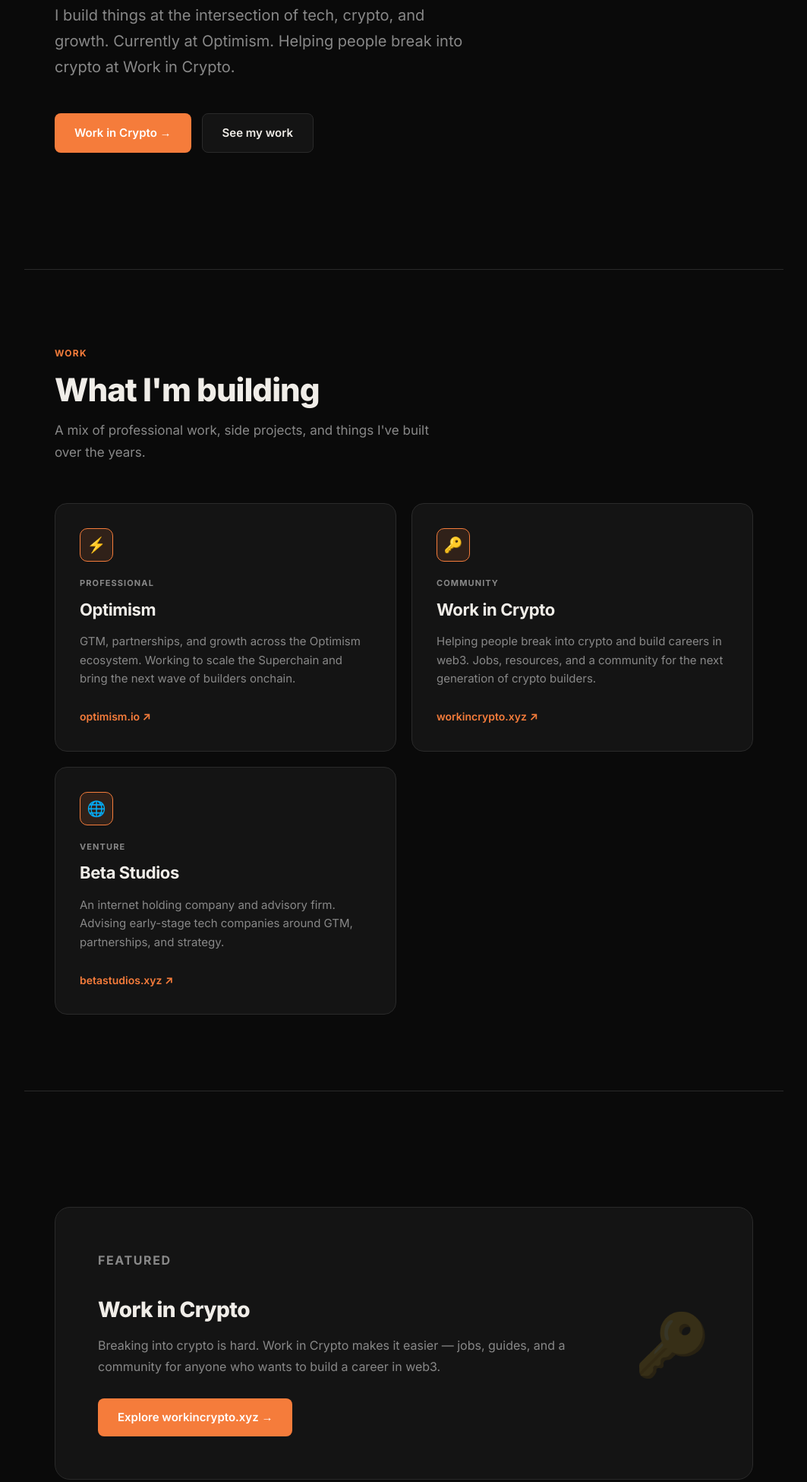
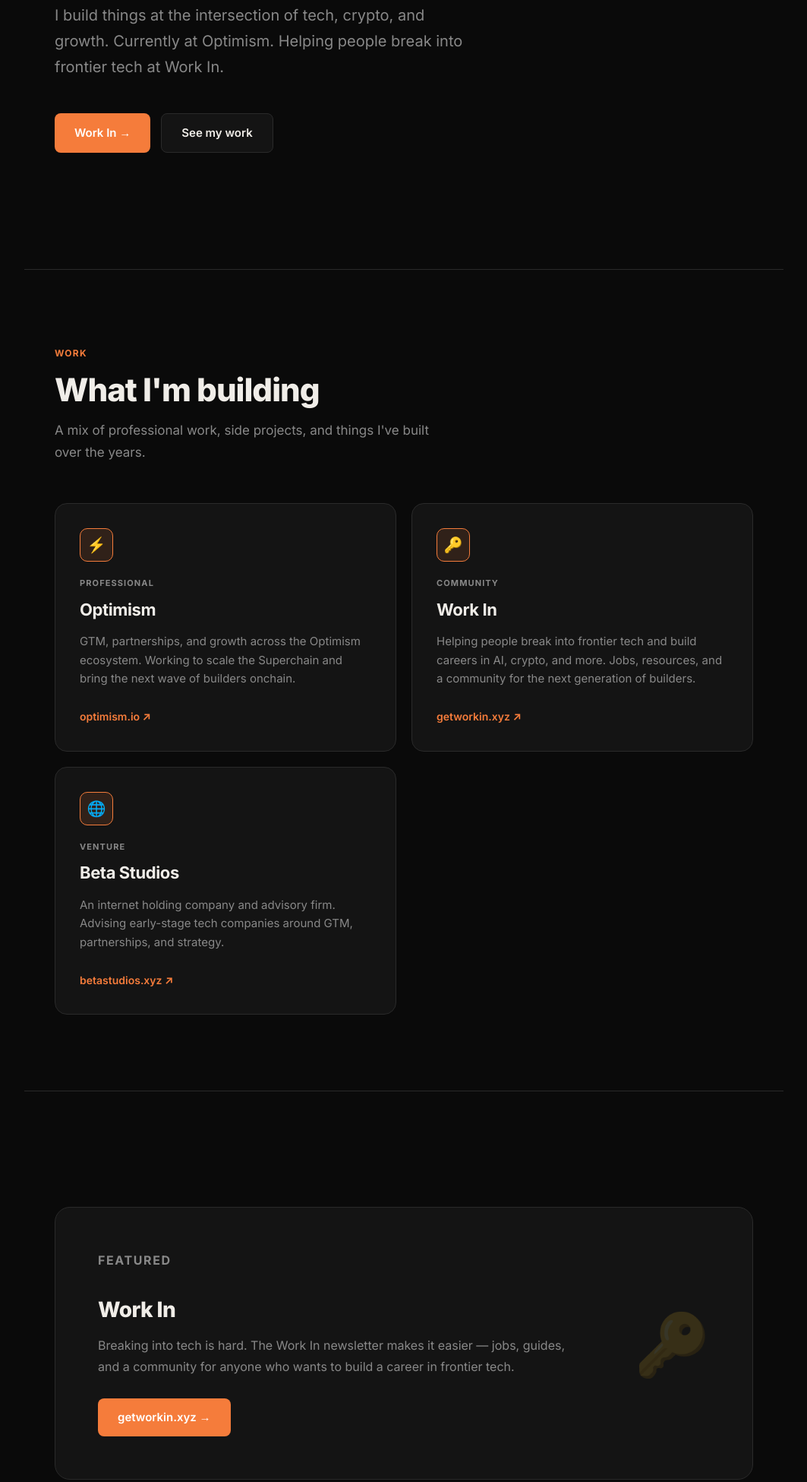
Before and after one commit to fahimsachedina/fahimsachedina-site, a plain HTML site: page index.html in a window 1280 px wide. Shown: the part 446-2396 px from the top of the page at 76% size, without its empty margins (108-1171 px from the left). Drawn offline with Linux system fonts and the light colour scheme.

Commit message:
Rebrand Work in Crypto to Work In, update links to getworkin.xyz, remove em dashes

```diff
--- a/index.html
+++ b/index.html
@@ -430,11 +430,11 @@
     <div class="nav-logo">Fahim<span>.</span></div>
     <ul class="nav-links">
       <li><a href="#portfolio">Work</a></li>
-      <li><a href="#workincrypto">Work in Crypto</a></li>
+      <li><a href="#workincrypto">Work In</a></li>
       <li><a href="#about">About</a></li>
       <li><a href="#contact">Contact</a></li>
     </ul>
-    <a href="https://www.workincrypto.xyz/" target="_blank" class="btn btn-primary" style="padding: 10px 20px; font-size: 14px;">Work in Crypto</a>
+    <a href="https://getworkin.xyz/" target="_blank" class="btn btn-primary" style="padding: 10px 20px; font-size: 14px;">Work In</a>
   </nav>
 
   <!-- HERO -->
@@ -448,11 +448,11 @@
     </div>
     <h1>Fahim<br /><em>Sachedina.</em></h1>
     <p class="hero-sub">
-      I build things at the intersection of tech, crypto, and growth. Currently at Optimism. Helping people break into crypto at Work in Crypto.
+      I build things at the intersection of tech, crypto, and growth. Currently at Optimism. Helping people break into frontier tech at Work In.
     </p>
     <div class="hero-ctas">
-      <a href="https://www.workincrypto.xyz/" target="_blank" class="btn btn-primary">
-        Work in Crypto →
+      <a href="https://getworkin.xyz/" target="_blank" class="btn btn-primary">
+        Work In →
       </a>
       <a href="#portfolio" class="btn btn-secondary">See my work</a>
     </div>
@@ -478,9 +478,9 @@
       <div class="portfolio-card">
         <div class="card-icon">🔑</div>
         <p class="card-label">Community</p>
-        <h3 class="card-title">Work in Crypto</h3>
-        <p class="card-desc">Helping people break into crypto and build careers in web3. Jobs, resources, and a community for the next generation of crypto builders.</p>
-        <a href="https://www.workincrypto.xyz/" target="_blank" class="card-link">workincrypto.xyz ↗</a>
+        <h3 class="card-title">Work In</h3>
+        <p class="card-desc">Helping people break into frontier tech and build careers in AI, crypto, and more. Jobs, resources, and a community for the next generation of builders.</p>
+        <a href="https://getworkin.xyz/" target="_blank" class="card-link">getworkin.xyz ↗</a>
       </div>
 
       <div class="portfolio-card">
@@ -500,9 +500,9 @@
     <div class="newsletter-box">
       <div class="newsletter-content">
         <p class="section-label">Featured</p>
-        <h3>Work in Crypto</h3>
-        <p>Breaking into crypto is hard. Work in Crypto makes it easier — jobs, guides, and a community for anyone who wants to build a career in web3.</p>
-        <a href="https://www.workincrypto.xyz/" target="_blank" class="btn btn-primary">Explore workincrypto.xyz →</a>
+        <h3>Work In</h3>
+        <p>Breaking into tech is hard. The Work In newsletter makes it easier — jobs, guides, and a community for anyone who wants to build a career in frontier tech.</p>
+        <a href="https://getworkin.xyz/" target="_blank" class="btn btn-primary">getworkin.xyz →</a>
       </div>
       <div style="font-size: 80px; opacity: 0.15; user-select: none; flex-shrink: 0;">🔑</div>
     </div>
@@ -517,9 +517,9 @@
 
     <div class="about-grid">
       <div class="about-text">
-        <p>I work at the intersection of <strong>tech, crypto, and growth</strong>. My day job is at <strong>Optimism</strong>, where I lead GTM and partnerships. Outside that, I run Work in Crypto and Beta Studios.</p>
+        <p>I work at the intersection of <strong>tech, crypto, and growth</strong>. My day job is at <strong>Optimism</strong>, where I lead GTM and partnerships. Outside that, I run Work In and Beta Studios.</p>
         <p>My background spans GTM, partnerships, business development, and venture. I've worked across crypto-native companies and traditional tech. Based in the UK.</p>
-        <p>I'm interested in how new technology actually gets adopted — the messy reality of distribution, incentives, and timing, not just the theory.</p>
+        <p>I'm interested in how new technology actually gets adopted: the messy reality of distribution, incentives, and timing, not just the theory.</p>
       </div>
       <div class="about-stats">
         <div class="stat-card">
@@ -572,7 +572,7 @@
   <!-- FOOTER -->
   <footer>
     <p>© 2026 Fahim Sachedina</p>
-    <p><a href="https://www.workincrypto.xyz/" target="_blank" style="color: var(--orange);">workincrypto.xyz →</a></p>
+    <p><a href="https://getworkin.xyz/" target="_blank" style="color: var(--orange);">getworkin.xyz →</a></p>
   </footer>
 
 </body>
```
